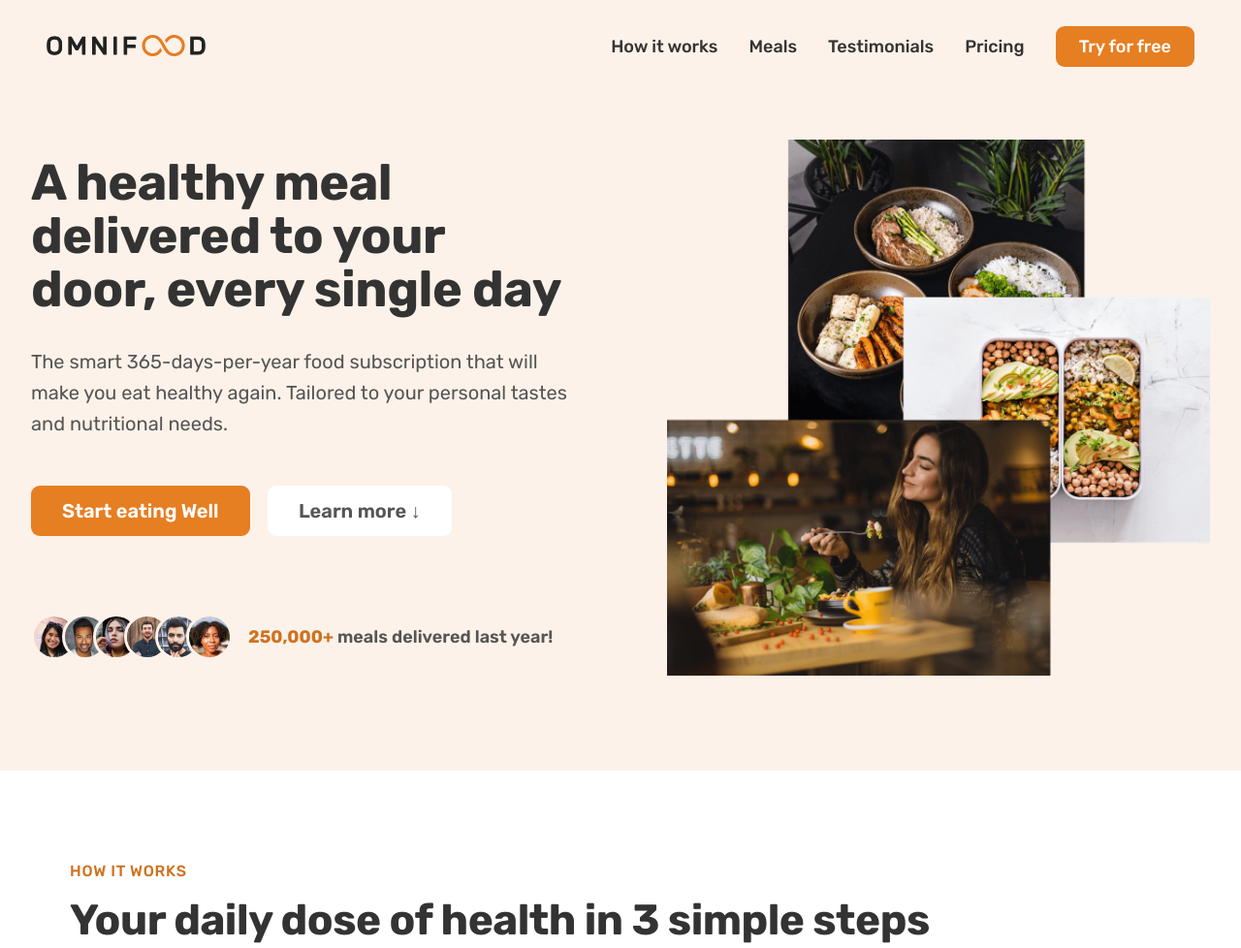
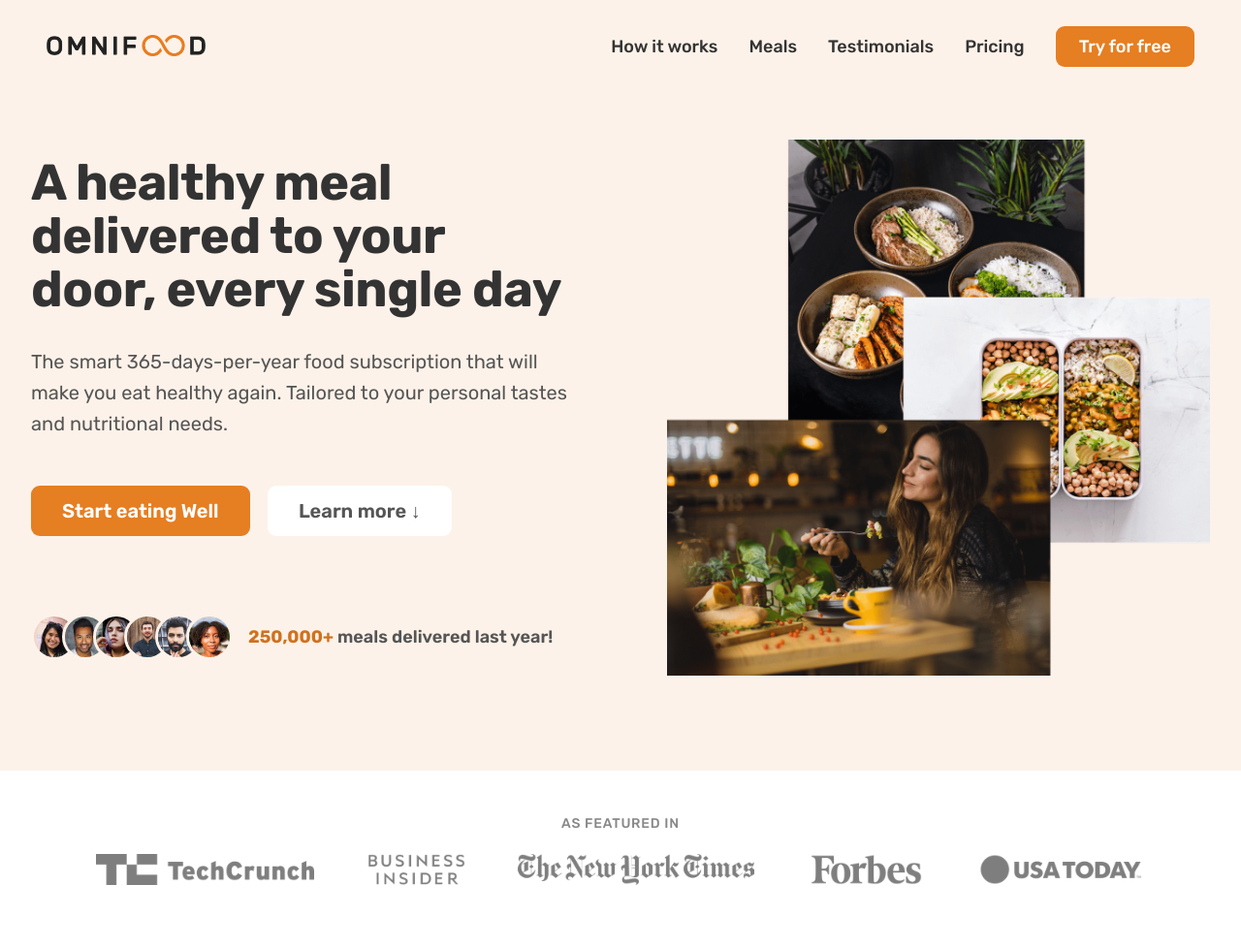
Before and after one commit to anillkunda/project_omnifood_website, a website built with Vite: page index.html in a window 1280 px wide. Shown: the top 978 px of the page at 97% size. Built offline with nearby package versions, Linux system fonts and the light colour scheme.

Commit message:
featured section

```diff
--- a/css/sections/featured.css
+++ b/css/sections/featured.css
@@ -0,0 +1,24 @@
+.section-featured {
+  padding: 4.8rem 0 3.2rem 0;
+}
+
+.heading-featured-in {
+  font-size: 1.4rem;
+  text-transform: uppercase;
+  letter-spacing: 0.75px;
+  font-weight: 500;
+  text-align: center;
+  color: var(--gray-3);
+  margin-bottom: 2.4rem;
+}
+
+.logos {
+  display: flex;
+  justify-content: space-around;
+}
+
+.logos img {
+  height: 3.2rem;
+  filter: brightness(0);
+  opacity: 50%;
+}
--- a/index.html
+++ b/index.html
@@ -110,7 +110,26 @@
         </div>
       </section>
 
-      <section class="section-featured"></section>
+      <!-- ** Featured Section -->
+      <section class="section-featured">
+        <div class="container">
+          <h2 class="heading-featured-in">As featured in</h2>
+
+          <div class="logos">
+            <img src="assets/logos/techcrunch.png" alt="Techcrunch logo" />
+            <img
+              src="assets/logos/business-insider.png"
+              alt="Business Insider logo"
+            />
+            <img
+              src="assets/logos/the-new-york-times.png"
+              alt="The New York Times logo"
+            />
+            <img src="assets/logos/forbes.png" alt="Forbes logo" />
+            <img src="assets/logos/usa-today.png" alt="USA Today logo" />
+          </div>
+        </div>
+      </section>
 
       <!-- ** How it Works Section -->
       <section class="section-how-works">
```
